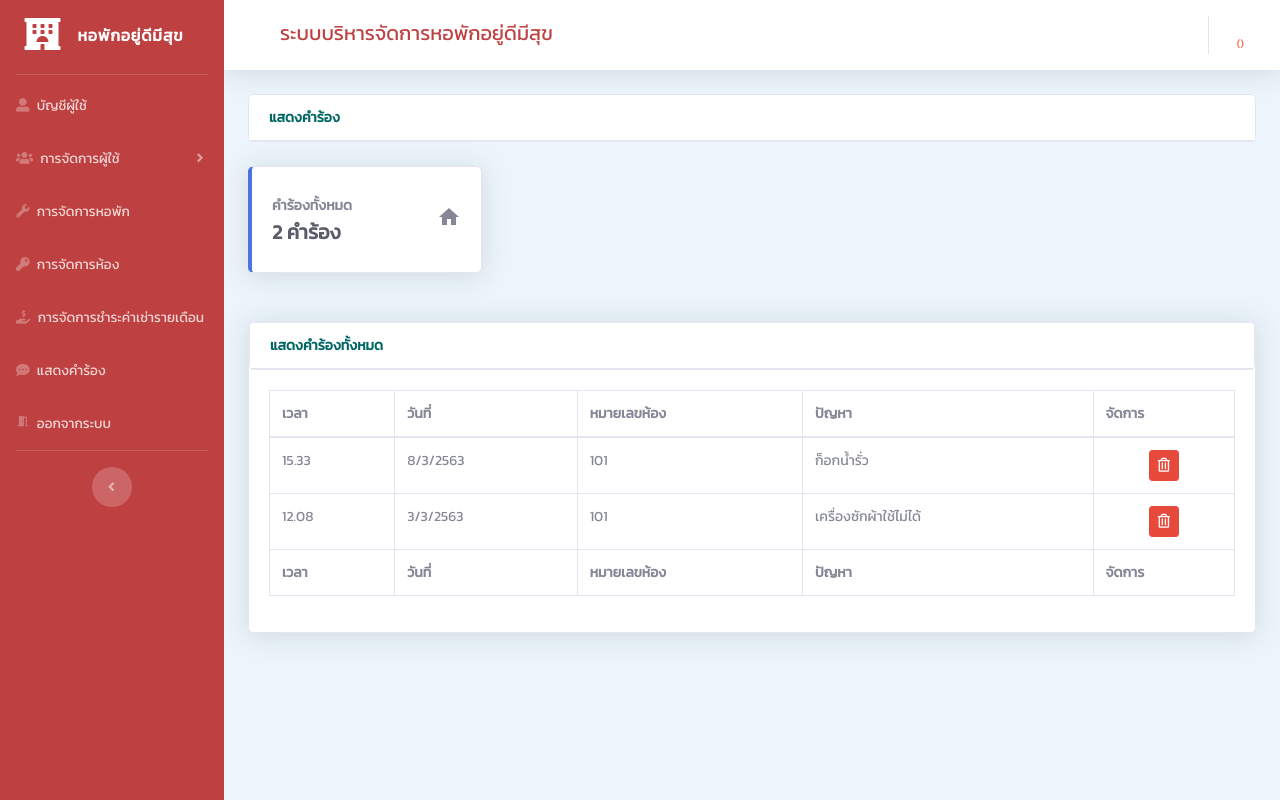
After one commit to sopon0714/MITProject, a PHP site: page /MITProject/views/inform/showinform.php in a window 1280 px wide. The commit adds this page. Run offline with PHP 8.4, Linux system fonts and the light colour scheme; data that the repository does not hold is empty.

Commit message:
เพิ่มหน้าแสดงคำร้อง

```diff
--- /dev/null
+++ b/views/inform/showinform.php
@@ -0,0 +1,171 @@
+<?php
+session_start();
+$DATAUSER = $_SESSION['DATAUSER'] ?? NULL;
+?>
+<!DOCTYPE html>
+<html lang="en">
+
+<head>
+    <title>Profile</title>
+    <?php require_once('../../views/layout/MainCSS.php');
+    include("../../dbConnect.php");
+    ?>
+</head>
+
+<body>
+    <div id="wrapper">
+        <!-- Sidebar -->
+        <?php require_once('../../views/layout/SidebarAdmin.php') ?>
+        <!-- End of Sidebar -->
+        <!-- Content Wrapper -->
+        <div id="content-wrapper" class="d-flex flex-column">
+
+            <!-- Main Content -->
+            <div id="content" style="background-color: #EBF5FB;">
+
+                <!-- Topbar -->
+                <?php require_once('../../views/layout/Topbar.php') ?>
+                <!-- End of Topbar -->
+                <div class="container">
+                    <div class="row">
+                        <div class="col-xl-12 col-12 mb-4">
+                            <div class="card">
+                                <div class="card-header card-bg" style="background-color: white">
+                                    <div class="row">
+                                        <div class="col-12">
+
+                                            <span class="link-active font-weight-bold" style="color:#006664;">แสดงคำร้อง</span>
+
+                                            </span>
+                                        </div>
+                                    </div>
+                                </div>
+                            </div>
+                        </div>
+                    </div>
+                    <div class="row">
+                        <div class="col-xl-3 col-12 mb-4">
+                            <div class="card border-left-primary card-color-info shadow h-100 py-2">
+                                <div class="card-body">
+                                    <div class="row no-gutters align-items-center">
+                                        <div class="col mr-2">
+                                            <div class="font-weight-bold  text-uppercase mb-1">คำร้องทั้งหมด</div>
+                                            <div class="h5 mb-0 font-weight-bold text-gray-800">2 คำร้อง</div>
+                                        </div>
+                                        <div class="col-auto">
+                                            <i class="material-icons icon-big">home</i>
+                                        </div>
+                                    </div>
+                                </div>
+                            </div>
+                        </div>
+
+
+                    </div>
+                    <!-- ######################## start filter ######################## -->
+                    <div class="row center">
+                        <div class="col-xl-12 col-12 mb-4 ">
+                            <!-- <div class="card-header header-background-color-filter" id="headingOne" data-toggle="collapse" data-target="#collapseOne" aria-expanded="true" aria-controls="collapseOne" style=" color:white;">
+                                            การค้นหาขั้นสูง  แสดงคำร้องทั้งหมด
+                                        </div> -->
+                        </div>
+                    </div>
+                    <!-- ######################## end filter ######################## -->
+                    <!-- DataTales Example -->
+                    <div class="card shadow mb-4">
+                        <div class="card">
+                            <div class="card-header card-bg font-weight-bold" style="color:#006664;background-color: white;">
+                                แสดงคำร้องทั้งหมด
+
+                            </div>
+                        </div>
+                        <div class="card-body">
+                            <div class="table-responsive">
+                                <div id="dataTable_wrapper" class="dataTables_wrapper dt-bootstrap4">
+                                    <div class="row center">
+                                        <div class="col-sm-12">
+                                            <table class="table table-bordered" id="dataTable" width="100%" cellspacing="0">
+                                                <thead>
+                                                    <tr role="row">
+                                                        <th rowspan="1" colspan="1">เวลา</th>
+                                                        <th rowspan="1" colspan="1">วันที่</th>
+                                                        <th rowspan="1" colspan="1">หมายเลขห้อง</th>
+                                                        <th rowspan="1" colspan="1">ปัญหา</th>
+                                                        <th rowspan="1" colspan="1">จัดการ</th>
+
+                                                    </tr>
+                                                </thead>
+                                                <tfoot>
+                                                    <tr>
+                                                        <th rowspan="1" colspan="1">เวลา</th>
+                                                        <th rowspan="1" colspan="1">วันที่</th>
+                                                        <th rowspan="1" colspan="1">หมายเลขห้อง</th>
+                                                        <th rowspan="1" colspan="1">ปัญหา</th>
+                                                        <th rowspan="1" colspan="1">จัดการ</th>
+                                                    </tr>
+                                                </tfoot>
+                                                <tbody>
+
+                                                    <tr>
+                                                        <td>15.33</td>
+                                                        <td>8/3/2563</td>
+                                                        <td>101</td>
+                                                        <td>ก็อกน้ำรั่ว</td>
+                                                        <td style="text-align:center;">
+                                                            <button type="button" onclick="delfunction('ห้อง','001A')" class="btn btn-danger btn-sm" data-toggle="tooltip" title="" data-original-title="ลบรายการ"><i class="far fa-trash-alt"></i></button>
+                                                        </td>
+                                                    </tr>
+
+                                                    <tr>
+                                                        <td>12.08</td>
+                                                        <td>3/3/2563</td>
+                                                        <td>101</td>
+                                                        <td>เครื่องซักผ้าใช้ไม่ได้</td>
+                                                        <td style="text-align:center;">
+                                                            <button type="button" onclick="delfunction('ห้อง','001A')" class="btn btn-danger btn-sm" data-toggle="tooltip" title="" data-original-title="ลบรายการ"><i class="far fa-trash-alt"></i></button>
+                                                        </td>
+                                                    </tr>
+                                                </tbody>
+                                            </table>
+                                        </div>
+                                    </div>
+                                </div>
+                            </div>
+                        </div>
+                    </div>
+                </div>
+            </div>
+        </div>
+    </div>
+</body>
+
+</html>
+<!-- footer -->
+<?php require_once('../../views/layout/MainJS.php') ?>
+<!-- Start Modal -->
+<div>
+
+
+
+</div>
+<!-- End Modal -->
+<script>
+    $(document).ready(function() {
+        console.log("ready!");
+        $('[data-toggle="tooltip"]').tooltip();
+    });
+    $(document).ready(function() {
+        console.log("ready!");
+        $("#addAgreement").click(function() {
+            $("#modalAddAgreement").modal();
+        });
+    });
+
+    function detailAgreement() {
+        $("#modalDetailAgreement").modal('show');
+    }
+
+    function EditAgreement() {
+        $("#modalEdit").modal('show');
+    }
+</script>
--- a/views/layout/SidebarAdmin.php
+++ b/views/layout/SidebarAdmin.php
@@ -52,6 +52,12 @@
         </a>
     </li>
     <li class='nav-item'>
+        <a class='nav-link collapsed' href="../../views/inform/showinform.php" data-toggle='' data-target='' aria-expanded='true' aria-controls=''>
+            <i class="fas fa-comment-dots"></i>
+            <span>แสดงคำร้อง</span>
+        </a>
+    </li>
+    <li class='nav-item'>
         <a class='nav-link' href='../../logout.php'>
             <i class='material-icons'>meeting_room</i>
             <span>ออกจากระบบ</span>
```
